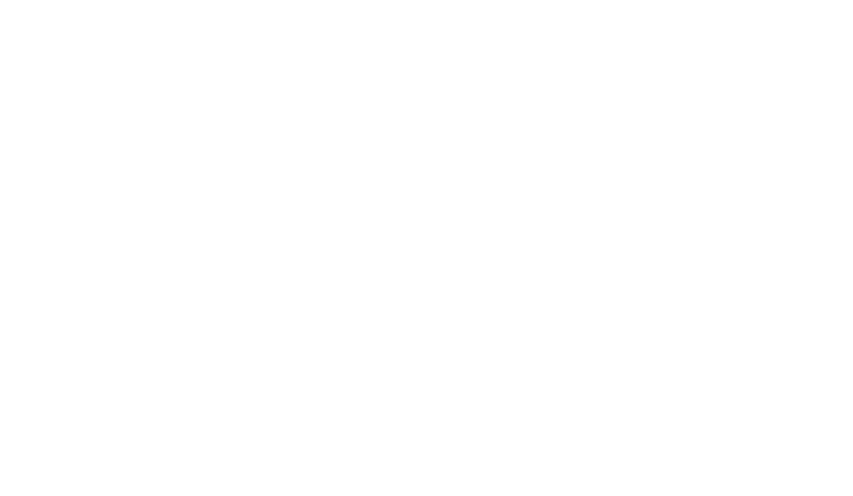
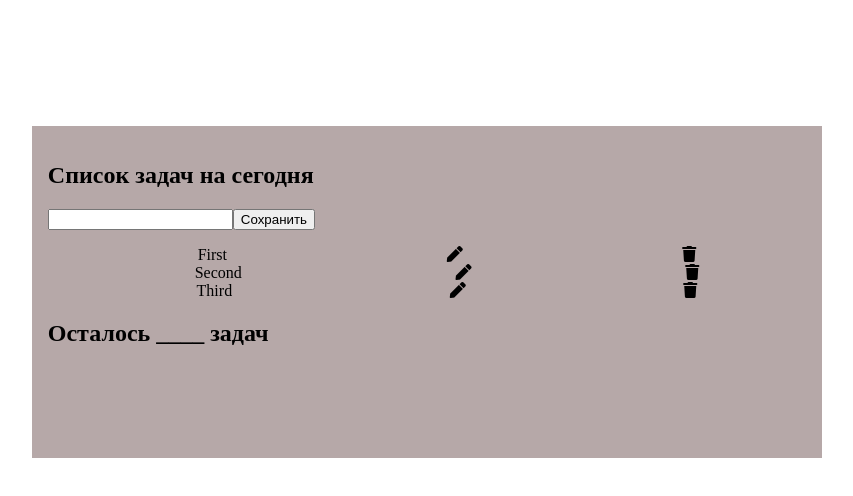
Before and after one commit to Irenkia/test, a React app in the folder my-app/: page / in a window 1280 px wide. Shown: the whole page, without its empty margins (213-1066 px from the left). Built offline with nearby package versions, Linux system fonts and the light colour scheme.

Commit message:
create to do list

```diff
--- a/my-app/public/index.html
+++ b/my-app/public/index.html
@@ -7,6 +7,9 @@
       name="description"
       content="Web site created using create-react-app"
     />
+    <!-- <link rel="stylesheet" href="https://cdnjs.cloudflare.com/ajax/libs/font-awesome/6.0.0/css/all.min.css" /> -->
+    <link rel="stylesheet" href="https://use.fontawesome.com/releases/v5.6.1/css/all.css"
+integrity="sha384-gfdkjb5BdAXd+lj+gudLWI+BXq4IuLW5IT+brZEZsLFm++aCMlF1V92rMkPaX4PP" crossorigin="anonymous">
     <title>React App</title>
   </head>
   <body>
--- /dev/null
+++ b/my-app/src/components/add-task/index.js
@@ -0,0 +1,13 @@
+import React from "react";
+import Input from "../input";
+import TaskList from "../task-list";
+
+const AddTask = ({ taskarr }) => {
+  return (
+    <div>
+      <Input/>
+      <TaskList  taskarr={taskarr} />
+    </div>
+  );
+};
+export default AddTask;
--- a/my-app/src/components/app/app.css
+++ b/my-app/src/components/app/app.css
@@ -1,4 +1,4 @@
-.main_div{
+.container_div{
     width:100%;
     height:100%;
 }
--- a/my-app/src/components/app/app.js
+++ /dev/null
@@ -1,12 +0,0 @@
-import React from 'react';
-import "./app.css";
-
-const App = ()=>{
-    return(
-        <div className='main_div'>
-
-        </div>
-    )
-
-}
-export default App;
--- /dev/null
+++ b/my-app/src/components/app/index.js
@@ -0,0 +1,15 @@
+import React from 'react';
+import Main from "../main";
+
+import "./app.css";
+
+const App = ()=>{
+    const arrayTask=['First','Second','Third'];
+    return(
+        <div className='container_div'>
+            <Main taskarr={arrayTask}/>
+        </div>
+    )
+
+}
+export default App;
--- /dev/null
+++ b/my-app/src/components/input/index.js
@@ -0,0 +1,11 @@
+import React from "react";
+
+const Input = () => {
+  return (
+    <div>
+      <input type='text'></input>
+      <input type='button' value='Сохранить'></input>
+    </div>
+  );
+};
+export default Input;
--- /dev/null
+++ b/my-app/src/components/main/index.js
@@ -0,0 +1,19 @@
+import React from 'react';
+import Title from '../title';
+import AddTask from '../add-task';
+
+import './main.css';
+
+const Main =({taskarr})=>{
+    //console.dir(props);
+    console.dir(taskarr);
+    return(
+        <div className='main_div'>
+           <Title text='Список задач на сегодня'/>
+           <AddTask taskarr={taskarr}/>
+           <Title text='Осталось ____ задач'/>
+        </div>
+    )
+
+}
+export default Main;
--- /dev/null
+++ b/my-app/src/components/main/main.css
@@ -0,0 +1,7 @@
+.main_div{
+    width:60%;
+    height:300px;
+    margin: 10% auto;
+    padding: 1rem;
+    background-color: rgb(182, 168, 168);
+}
--- /dev/null
+++ b/my-app/src/components/task-list/index.js
@@ -0,0 +1,16 @@
+import React from "react";
+
+import './task-list.css'
+
+const TaskList = ({ taskarr }) => {
+  return (
+    <div>
+      <ul>
+        {taskarr.map((task, index) => {
+          return <li className="task-list" key={index * 5 + "b"}>{task}<div><i className="fas fa-pen"></i></div><div><i className="fas fa-trash"></i></div></li>;
+        })}
+      </ul>
+    </div>
+  );
+};
+export default TaskList;
--- /dev/null
+++ b/my-app/src/components/task-list/task-list.css
@@ -0,0 +1,7 @@
+/* .task-list > *{
+    display: inline-block;
+} */
+.task-list {
+    display: flex;
+   justify-content: space-around;
+}
--- /dev/null
+++ b/my-app/src/components/title/index.js
@@ -0,0 +1,10 @@
+import React from 'react';
+import './title.css';
+
+const Title=(props)=>{
+   // console.log(props);
+    return(
+        <h2>{props.text}</h2>
+    )
+}
+export default Title;
--- /dev/null
+++ b/my-app/src/components/title/title.css
@@ -0,0 +1,3 @@
+h2{
+    /* margin-top: 5rem; */
+}
--- a/my-app/src/index.js
+++ b/my-app/src/index.js
@@ -1,6 +1,6 @@
 import React from 'react';
 import ReactDOM from "react-dom/client";
-import App from "./components/app/app";
+import App from "./components/app";
 
 // ReactDOM.render(<App/>,document.getElementById("root"));
 const root = ReactDOM.createRoot(document.getElementById("root"));
```
Also changed, not shown: my-app/src/components/add-task/addTask.css (added), my-app/src/components/input/input.css (added).
